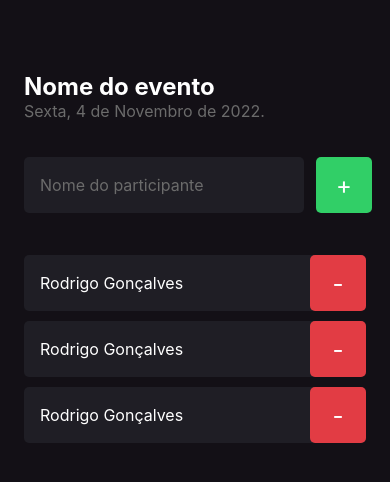
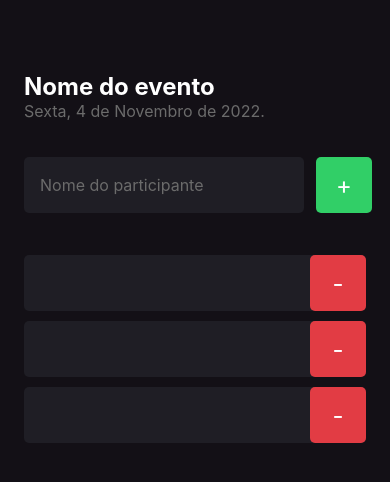
Before and after one commit to Syggnus/imhere, a React Native app: screen / in a window 390 px wide. Shown: the top 482 px of the page. Built offline with nearby package versions, Linux system fonts and the light colour scheme.

Commit message:
Adicionando Props no Componente: Participant

```diff
--- a/src/pages/components/participants/index.tsx
+++ b/src/pages/components/participants/index.tsx
@@ -1,15 +1,19 @@
 import { Text, TouchableOpacity, View } from "react-native";
-
 import { styles } from "./styles";
 
-export function Participant() {
+type Props = {
+  name: string
+  onRemove: () => void
+}
+
+export function Participant({name, onRemove}: Props) {
   return (
     <View style={styles.container}>
       <Text style={styles.name}>
-        Rodrigo Gonçalves
+        {name}
       </Text>
 
-      <TouchableOpacity style={styles.button}>
+      <TouchableOpacity style={styles.button} onPress={onRemove}>
           <Text style={styles.buttonText}>
             -
           </Text>
```
